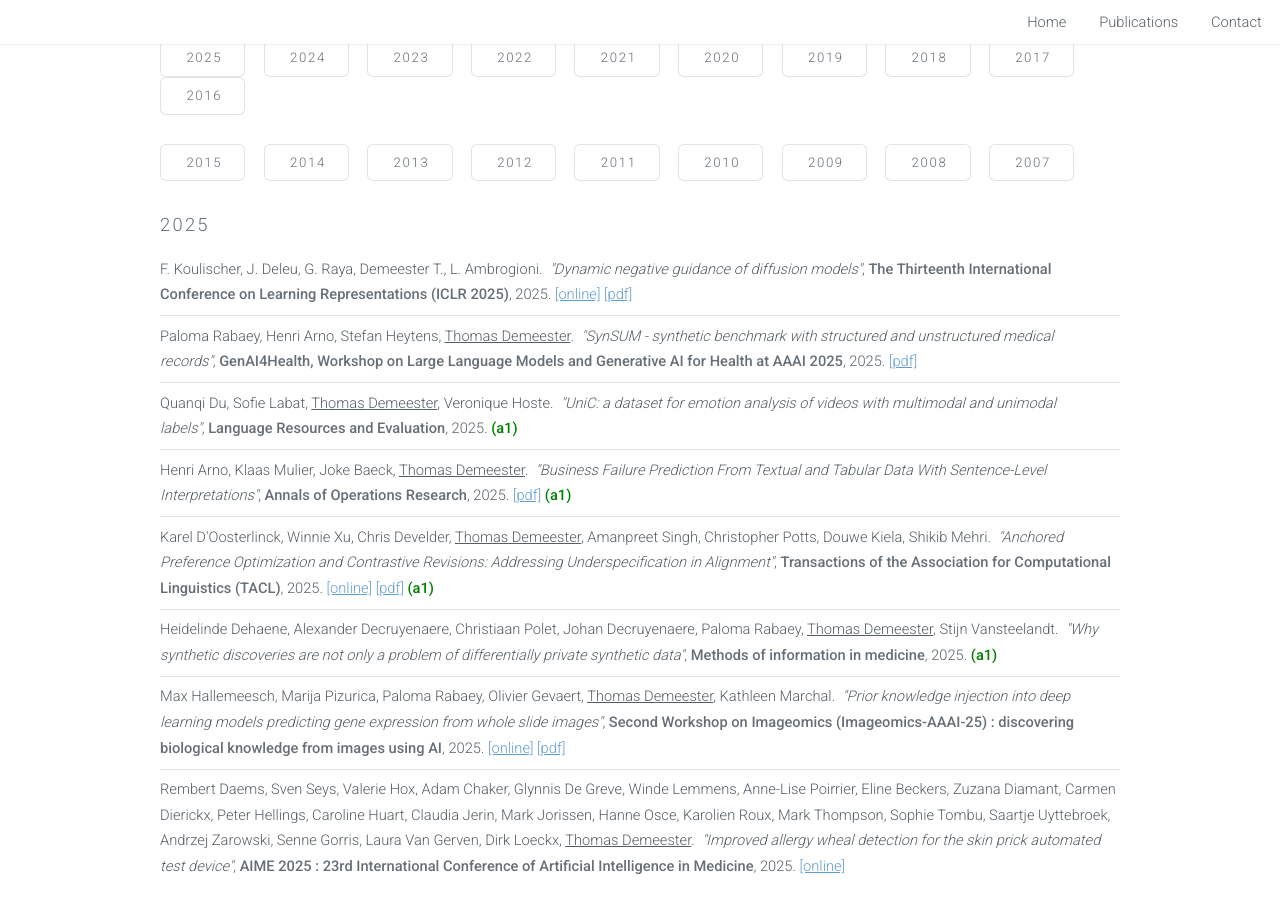
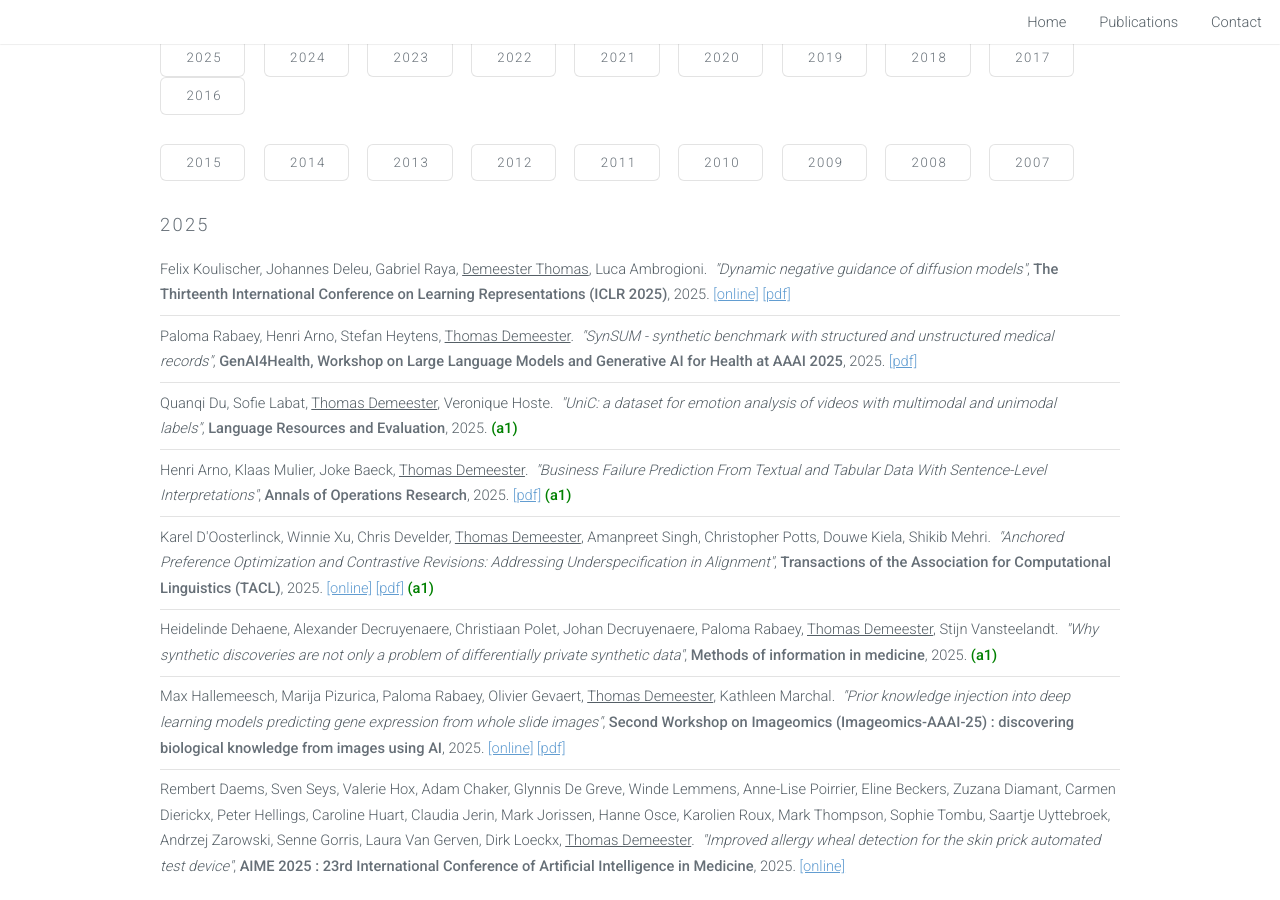
Before and after one commit to tdmeeste/tdmeeste.github.io, a Jekyll site: the page built from _pages/publications.html, in a window 1280 px wide and 900 px high, scrolled down 419 px. Built offline with Jekyll 4.4.1, drawn with Linux system fonts in a browser that asks for light colours.

Commit message:
small edit

```diff
--- a/_includes/biblio_all.html
+++ b/_includes/biblio_all.html
@@ -1,7 +1,7 @@
 
 <a name=bib2025></a><div class="column top-vspace05"><header><h3>2025</h3></header></div>
 <div class="column"><ul class="alt">
-	<li>F. Koulischer, J. Deleu, G. Raya, Demeester T., L. Ambrogioni. &nbsp;<i>"Dynamic negative guidance of diffusion models"</i>,&nbsp;<b>The Thirteenth International Conference on Learning Representations (ICLR 2025)</b>,&nbsp;2025.&nbsp;<a href="https://openreview.net/forum?id=6p74UyAdLa">[online]</a>&nbsp;<a href="https://arxiv.org/pdf/2410.14398">[pdf]</a></li>
+	<li>Felix Koulischer, Johannes Deleu, Gabriel Raya, <u>Demeester Thomas</u>, Luca Ambrogioni. &nbsp;<i>"Dynamic negative guidance of diffusion models"</i>,&nbsp;<b>The Thirteenth International Conference on Learning Representations (ICLR 2025)</b>,&nbsp;2025.&nbsp;<a href="https://openreview.net/forum?id=6p74UyAdLa">[online]</a>&nbsp;<a href="https://arxiv.org/pdf/2410.14398">[pdf]</a></li>
 	<li>Paloma Rabaey, Henri Arno, Stefan Heytens, <u>Thomas Demeester</u>. &nbsp;<i>"SynSUM - synthetic benchmark with structured and unstructured medical records"</i>,&nbsp;<b>GenAI4Health, Workshop on Large Language Models and Generative AI for Health at AAAI 2025</b>,&nbsp;2025.&nbsp;<a href="https://arxiv.org/pdf/2409.08936">[pdf]</a></li>
 	<li>Quanqi Du, Sofie Labat, <u>Thomas Demeester</u>, Veronique Hoste. &nbsp;<i>"UniC: a dataset for emotion analysis of videos with multimodal and unimodal labels"</i>,&nbsp;<b>Language Resources and Evaluation</b>,&nbsp;2025.&nbsp;<b><font color="green">(a1)</font></b></li>
 	<li>Henri Arno, Klaas Mulier, Joke Baeck, <u>Thomas Demeester</u>. &nbsp;<i>"Business Failure Prediction From Textual and Tabular Data With Sentence-Level Interpretations"</i>,&nbsp;<b>Annals of Operations Research</b>,&nbsp;2025.&nbsp;<a href="https://link.springer.com/content/pdf/10.1007/s10479-025-06574-z.pdf">[pdf]</a>&nbsp;<b><font color="green">(a1)</font></b></li>
--- a/bib/2025.bib
+++ b/bib/2025.bib
@@ -1,6 +1,6 @@
 @inproceedings{koulischer_2025_iclr,
 title={Dynamic negative guidance of diffusion models},
-author={Koulischer, F. and Deleu, J. and Raya, G. and Demeester, T., and Ambrogioni, L.},
+author={Koulischer, Felix and Deleu, Johannes and Raya, Gabriel and Demeester, Thomas, and Ambrogioni, Luca},
 booktitle={The Thirteenth International Conference on Learning Representations (ICLR 2025)},
 year={2025},
 url={https://openreview.net/forum?id=6p74UyAdLa},
```
